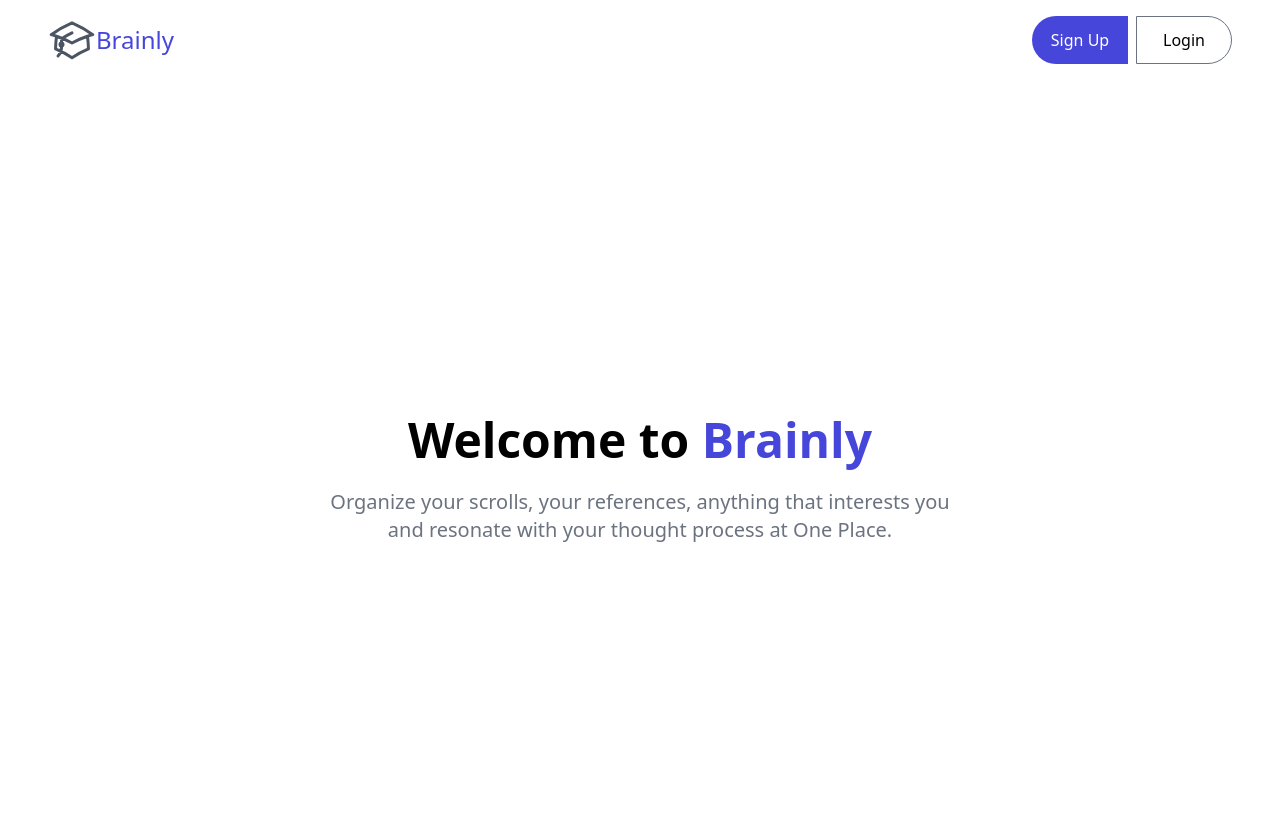
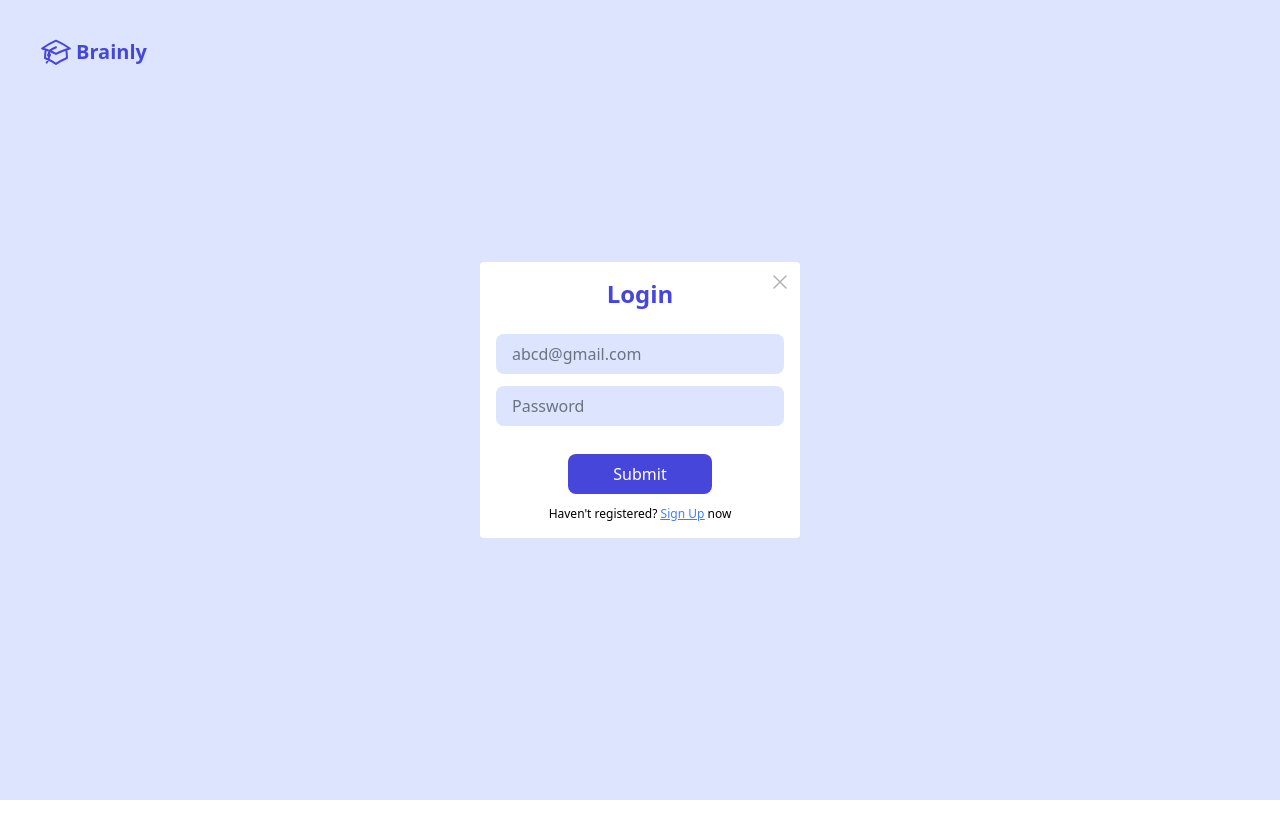
Before and after one commit to bhardwajNihal/Brainly, a React (Vite) app in the folder frontend/: page /signin in a window 1280 px wide. Before the commit this address led to /home. Shown: the top 838 px of the page. After the commit the page ends 800 px from the top, so only its background shows below. Built offline with nearby package versions, Linux system fonts and the light colour scheme.

Commit message:
improved logo component, and added more navigation and routing

```diff
--- a/frontend/src/App.tsx
+++ b/frontend/src/App.tsx
@@ -1,25 +1,18 @@
-import { Routes,Route, useNavigate } from "react-router-dom"
+import { Routes,Route } from "react-router-dom"
 import { Dashboard } from "./Pages/Dashboard"
 import { Homepage } from "./Pages/Homepage"
 import { SignIn } from "./Pages/signin"
 import { Signup } from "./Pages/signup"
-import { useEffect } from "react"
 import { ToastContainer } from "react-toastify";
 import "react-toastify/dist/ReactToastify.css";
 
 function App() {
 
-  const navigate = useNavigate();
-
-  useEffect(() => {
-    navigate("/home")
-  },[])
-
   return (
     <div>
       <Routes>
       <Route path="/dashboard" element={<Dashboard/>}/>
-      <Route path="/home" element={<Homepage/>}/>
+      <Route path="/" element={<Homepage/>}/>
       <Route path="/signup" element={<Signup/>}/>
       <Route path="/signin" element={<SignIn/>}/>
     </Routes>
--- a/frontend/src/Components/ui/Navbar.tsx
+++ b/frontend/src/Components/ui/Navbar.tsx
@@ -1,10 +1,11 @@
 import { Button } from "./Button"
+import { Logo } from "./logo"
 import { ShareIcon } from "../../icons/shareIcon"
 import { PlusIcon } from "../../icons/plusIcon"
 import { MenuIcon } from "../../icons/MenuIcon"
-import { LogoIcon } from "../../icons/LogoIcon"
 import { useSetRecoilState } from "recoil"
 import { addModalAtom } from "../../Atoms/AddModalAtom"
+
 
 
 
@@ -19,7 +20,7 @@ export function Navbar(){
 
     return <div className=" h-16 w-full bg-white flex justify-between items-center px-5 fixed top-0 left-0 z-10">
 
-        <div className=" text-purple-600 text-xl font-bold flex gap-1 items-center my-4"><LogoIcon size="sm"/>Brainly</div>
+        <Logo/>
 
         <div className="menuIcon md:hidden text-purple-600">
             <MenuIcon size="md"/>
--- /dev/null
+++ b/frontend/src/Components/ui/logo.tsx
@@ -0,0 +1,6 @@
+import { LogoIcon } from "../../icons/LogoIcon";
+
+export function Logo(){
+
+    return <div className=" text-purple-600 text-xl font-bold flex gap-1 items-center my-4"><LogoIcon size="md"/>Brainly</div>
+}
--- a/frontend/src/Pages/signin.tsx
+++ b/frontend/src/Pages/signin.tsx
@@ -4,6 +4,9 @@ import React from "react"
 import { Link } from "react-router-dom"
 import { CrossIcon } from "../icons/crossIcon"
 import { toast } from "react-toastify"
+import { Logo } from "../Components/ui/logo"
+import { useNavigate } from "react-router-dom"
+
 
 // defining interface of the expected input globally
 interface formDataType {
@@ -17,16 +20,21 @@ export const SignIn: React.FC = () => {
     // destructuring the useform hook, to get required functionalities
     const { register, handleSubmit, formState: { errors } } = useForm<formDataType>()
 
+    const navigate = useNavigate()
+
     // onSubmit function, to handle the form data on submission
     const onSubmit: SubmitHandler<formDataType> = async (data) => {
         try {
             const response = await axios.post("http://localhost:3000/api/v1/user/signin", data)
             // console.log("SignUp successful!", response.data);
             toast.success(response.data.message)
-            // console.log(data);
+            // console.log(response.data);
+            const jwt = response.data.token;
+            localStorage.setItem("token",jwt);
+            navigate("/dashboard")
 
 
-        } catch (error:any) {
+        } catch (error: any) {
             // console.log("Error signing In!", error);
             toast.error(error.response.data.message)
 
@@ -35,6 +43,11 @@ export const SignIn: React.FC = () => {
 
     // now just render the UI for the form
     return <div className="parent bg-purple-200 flex justify-center items-center h-svh w-full">
+
+        <div className="absolute top-5 left-10">
+            <Logo />
+        </div>
+
         <div className="h-auto w-80 bg-white rounded p-4 relative">
             <h2 className="text-2xl font-semibold text-center text-purple-600 mb-6">Login</h2>
 
@@ -42,14 +55,14 @@ export const SignIn: React.FC = () => {
 
                 <div className="flex flex-col items-center gap-3">
 
-                    <div className="absolute top-0 right-0 text-gray-400 p-1 m-1 rounded-lg hover:bg-purple-200"><Link to="/home"><CrossIcon size="md"/></Link></div>
+                    <div className="absolute top-0 right-0 text-gray-400 p-1 m-1 rounded-lg hover:bg-purple-200"><Link to="/home"><CrossIcon size="md" /></Link></div>
 
                     {/* email */}
                     <div className="w-full">
                         <input className="h-10 w-full bg-purple-200 pl-4 rounded-lg placeholder:text-gray-500" type="email" id="email" placeholder="abcd@gmail.com"
                             {...register("email", {
-                        required:"email is required!",
-                        maxLength:{value:250,message:"Max 150 letters allowed"},
+                                required: "email is required!",
+                                maxLength: { value: 250, message: "Max 150 letters allowed" },
                                 pattern: {
                                     value: /^[^\s@]+@[^\s@]+\.[^\s@]+$/,
                                     message: "Invalid email address",
@@ -63,9 +76,10 @@ export const SignIn: React.FC = () => {
                     <div className="w-full">
                         <input className="h-10 w-full bg-purple-200 pl-4 rounded-lg placeholder:text-gray-500" type="password" id="password" placeholder="Password"
                             {...register("password",
-                        { required : 'Password is required',
-                        minLength : {value : 6, message : "password must be 6 characters"},
-                        pattern : {value : /^(?=.*[a-z])(?=.*[A-Z])(?=.*\W).{8,}$/, message: 'password must contain 1 uppercase, 1 lowercase and 1 special character'}
+                                {
+                                    required: 'Password is required',
+                                    minLength: { value: 6, message: "password must be 6 characters" },
+                                    pattern: { value: /^(?=.*[a-z])(?=.*[A-Z])(?=.*\W).{8,}$/, message: 'password must contain 1 uppercase, 1 lowercase and 1 special character' }
                                 },)}
                         />
                         {errors.password && <p className="text-sm text-red-500 pl-4">{errors.password.message}</p>}
--- a/frontend/src/Pages/signup.tsx
+++ b/frontend/src/Pages/signup.tsx
@@ -4,6 +4,8 @@ import React from "react"
 import { Link } from "react-router-dom"
 import { CrossIcon } from "../icons/crossIcon"
 import { toast } from "react-toastify"
+import { Logo } from "../Components/ui/logo"
+import { useNavigate } from "react-router-dom"
 
 // defining interface of the expected input globally
 interface formDataType {
@@ -19,14 +21,16 @@ export const Signup: React.FC = () => {
     // destructuring the useform hook, to get required functionalities
     const { register, handleSubmit, formState: { errors } } = useForm<formDataType>()
 
+    const navigate = useNavigate()
+
     // onSubmit function, to handle the form data on submission
     const onSubmit: SubmitHandler<formDataType> = async (data) => {
         try {
             const response = await axios.post("http://localhost:3000/api/v1/user/signup", data)
             // console.log("SignUp successful!", response);
-            toast.success(response.data.message);
+            toast.success(response.data.message + "           Redirected to Login page!");
             // console.log(data);
-
+            navigate("/signin")
 
         } catch (error:any) {
             console.log("Error signing up!", error);
@@ -36,6 +40,11 @@ export const Signup: React.FC = () => {
 
     // now just render the UI for the form
     return <div className="parent bg-purple-200 flex justify-center items-center h-svh w-full">
+
+            <div className="absolute top-5 left-10">
+            <Logo/>
+            </div>
+
         <div className="h-auto w-80 bg-white rounded p-4 shadow-lg relative">
             <h2 className="text-2xl font-semibold text-center text-purple-600 mb-6">Sign Up</h2>
 
```
Lines whose indentation alone changed are shown as unchanged.
